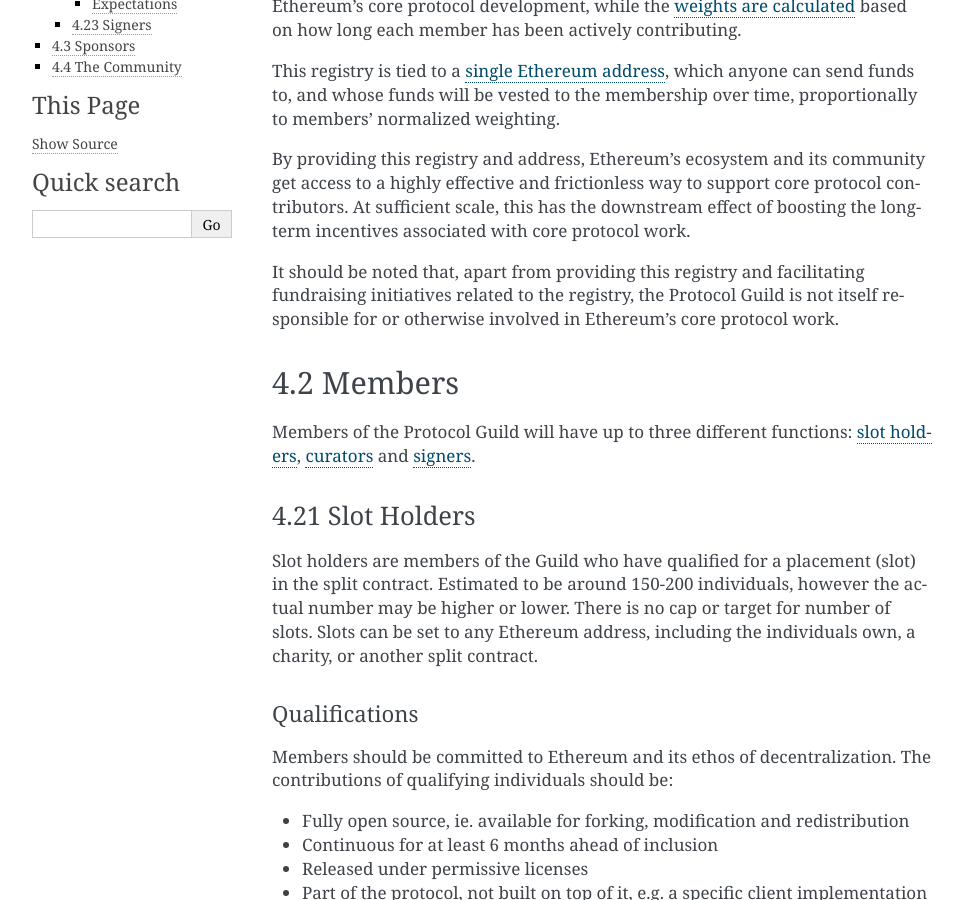
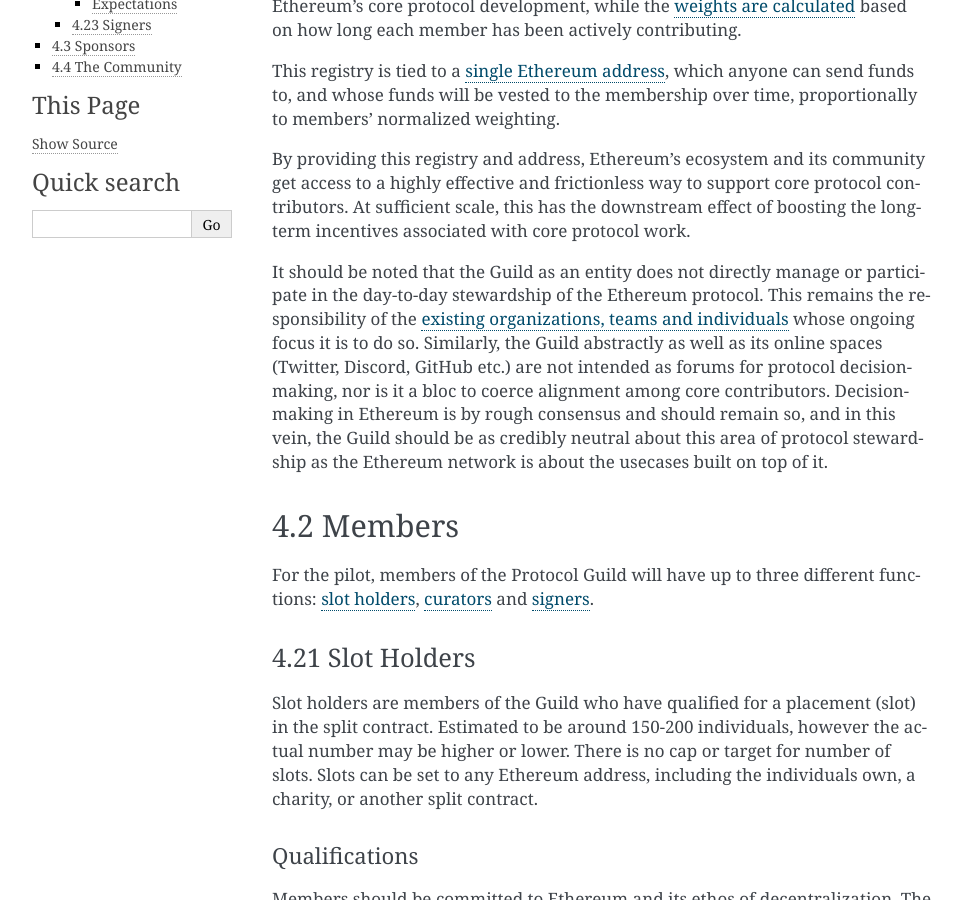
Before and after one commit to protocolguild/documentation, a Sphinx documentation site: the page built from docs/4-roles-expectations.md, in a window 1280 px wide and 900 px high, scrolled down 269 px. Shown: the whole window, without its empty margins (148-1110 px from the left). Built offline with Sphinx 7.4.7, drawn with Linux system fonts in a browser that asks for light colours.

Commit message:
Updated with Trent's two comments

```diff
--- a/docs/4-roles-expectations.md
+++ b/docs/4-roles-expectations.md
@@ -10,11 +10,11 @@
 
 By providing this registry and address, Ethereum's ecosystem and its community get access to a highly effective and frictionless way to support core protocol contributors. At sufficient scale, this has the downstream effect of boosting the long-term incentives associated with core protocol work.
 
-It should be noted that, apart from providing this registry and facilitating fundraising initiatives related to the registry, the Protocol Guild is not itself responsible for or otherwise involved in Ethereum's core protocol work.
+It should be noted that the Guild as an entity does not directly manage or participate in the day-to-day stewardship of the Ethereum protocol. This remains the responsibility of the [existing organizations, teams and individuals](https://ethereum.org/en/governance/) whose ongoing focus it is to do so. Similarly, the Guild abstractly as well as its online spaces (Twitter, Discord, GitHub etc.) are not intended as forums for protocol decision-making, nor is it a bloc to coerce alignment among core contributors. Decision-making in Ethereum is by rough consensus and should remain so, and in this vein, the Guild should be as credibly neutral about this area of protocol stewardship as the Ethereum network is about the usecases built on top of it.
 
 ## 4.2 Members
 
-Members of the Protocol Guild will have up to three different functions: [slot holders](https://protocol-guild.readthedocs.io/en/latest/4-roles-expectations.html#slot-holders), [curators](https://protocol-guild.readthedocs.io/en/latest/4-roles-expectations.html#curators) and [signers](https://protocol-guild.readthedocs.io/en/latest/4-roles-expectations.html#signers).
+For the pilot, members of the Protocol Guild will have up to three different functions: [slot holders](https://protocol-guild.readthedocs.io/en/latest/4-roles-expectations.html#slot-holders), [curators](https://protocol-guild.readthedocs.io/en/latest/4-roles-expectations.html#curators) and [signers](https://protocol-guild.readthedocs.io/en/latest/4-roles-expectations.html#signers).
 
 ### 4.21 Slot Holders
 
```
